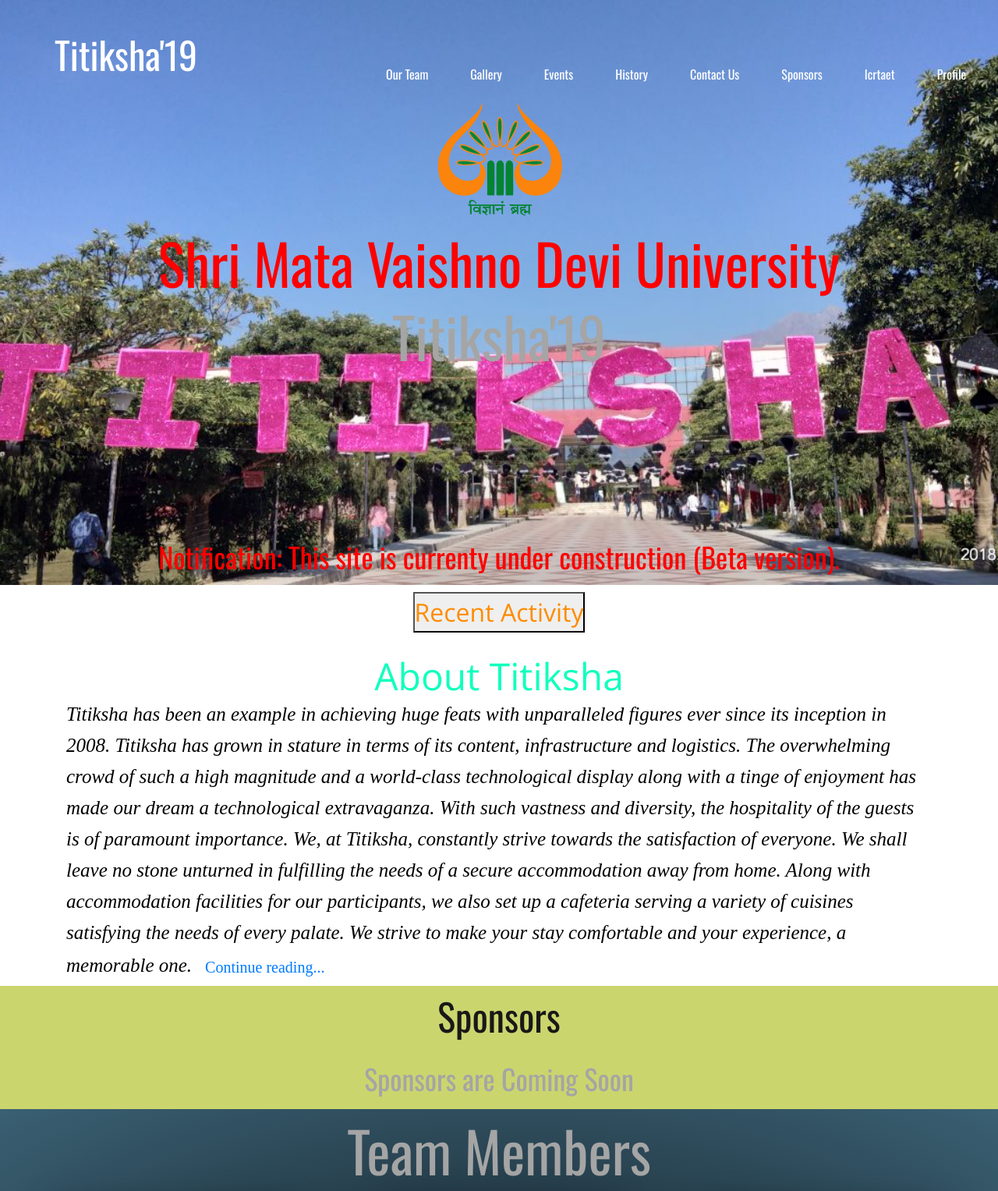
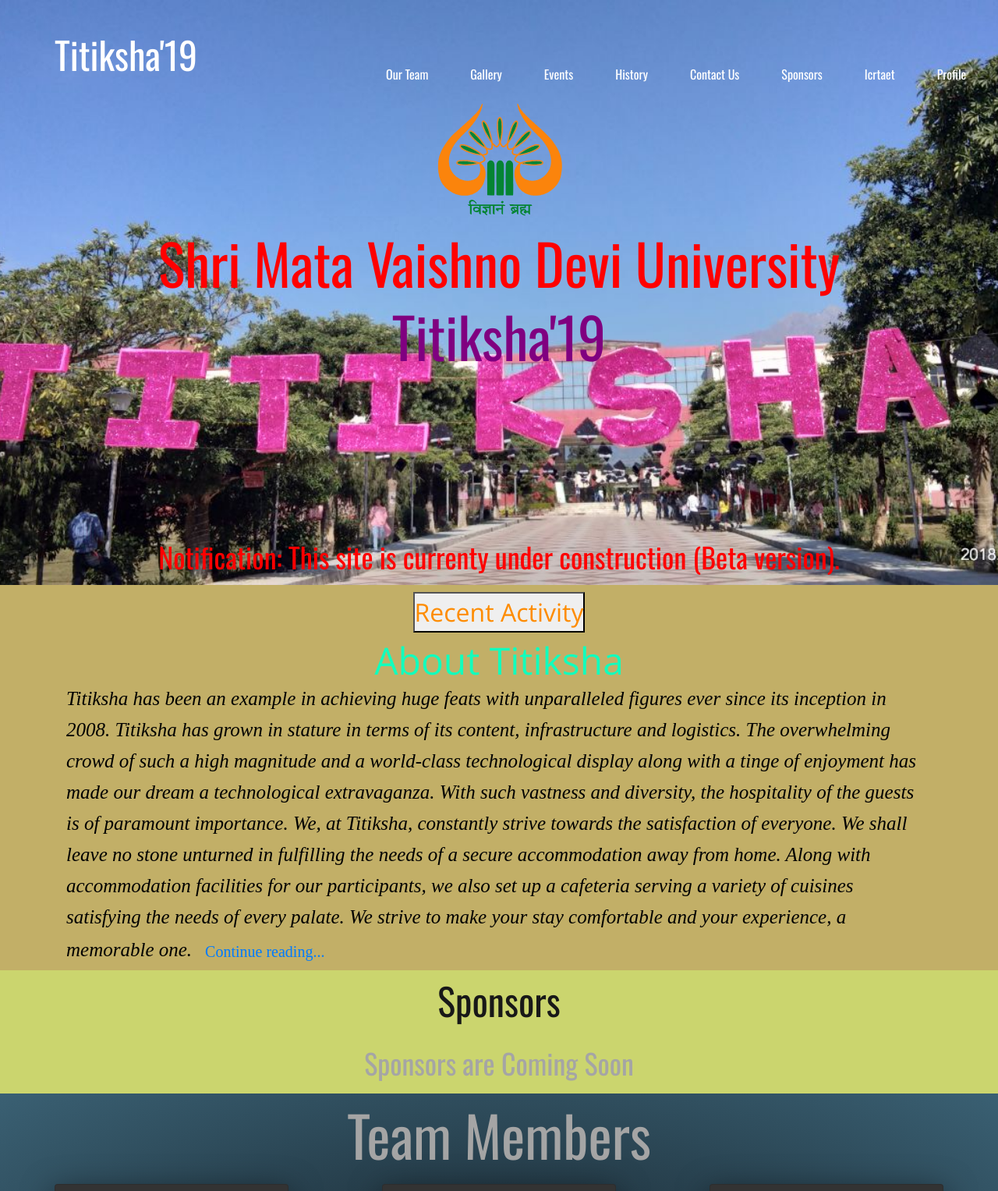
Before and after one commit to govind2006/titiksha-19, a Django app: page / in a window 1280 px wide. Shown: the top 1527 px of the page at 78% size. Run offline with Django 3.2, Linux system fonts and the light colour scheme; some libraries are stand-ins or nearby versions.

Commit message:
updated index.html

```diff
--- a/templates/index.html
+++ b/templates/index.html
@@ -303,12 +303,12 @@
         #qwert {
             font-family: 'Times New Roman', Times, serif;
             font-size: 25px;
-            background-color: white;
             text-align: left;
             color: black;
             font-style: italic;
             line-height: 30pt;
         }
+
     </style>
 
 </head>
@@ -412,7 +412,7 @@
                                                         </font>
                                                     </p>
                                                 </div>
-                                                <h1>Titiksha'19</h1><br><br><br><br><br><br><br><br><br><br>
+                                                <h1 style="color: purple;">Titiksha'19</h1><br><br><br><br><br><br><br><br><br><br>
                                             </div>
                                         </div>
                                     </div>
@@ -440,7 +440,7 @@
         </div>
     </div>
     <br><br><br>
-    <div class="container col text-center">
+    <div class="container col text-center" style="background-color: #c2af67">
         <div id="overlay" onclick="off()">
             <div id="text2">
                 Coming Soon... <br>
@@ -448,15 +448,16 @@
 
             </div>
         </div>
-        <div style="padding:20px">
-            <button onclick="on()">
-							<font size="6" style="color:#fe8c00">Recent Activity</font>
-						</button>
-        </div>
+        <div style="padding-top: 20px; background-color: #c2af67; background-clip: padding-box">
+                <button onclick="on()">
+                                <font size="6" style="color:#fe8c00">Recent Activity</font>
+                            </button>
+            </div>
+
     </div>
 
     <!--About us-->
-    <div id="about">
+    <div id="about" style="background-color: #c2af67; background-clip: padding-box">
         <div class="container">
             <div class="row">
                 <div class="col text-center">
```
